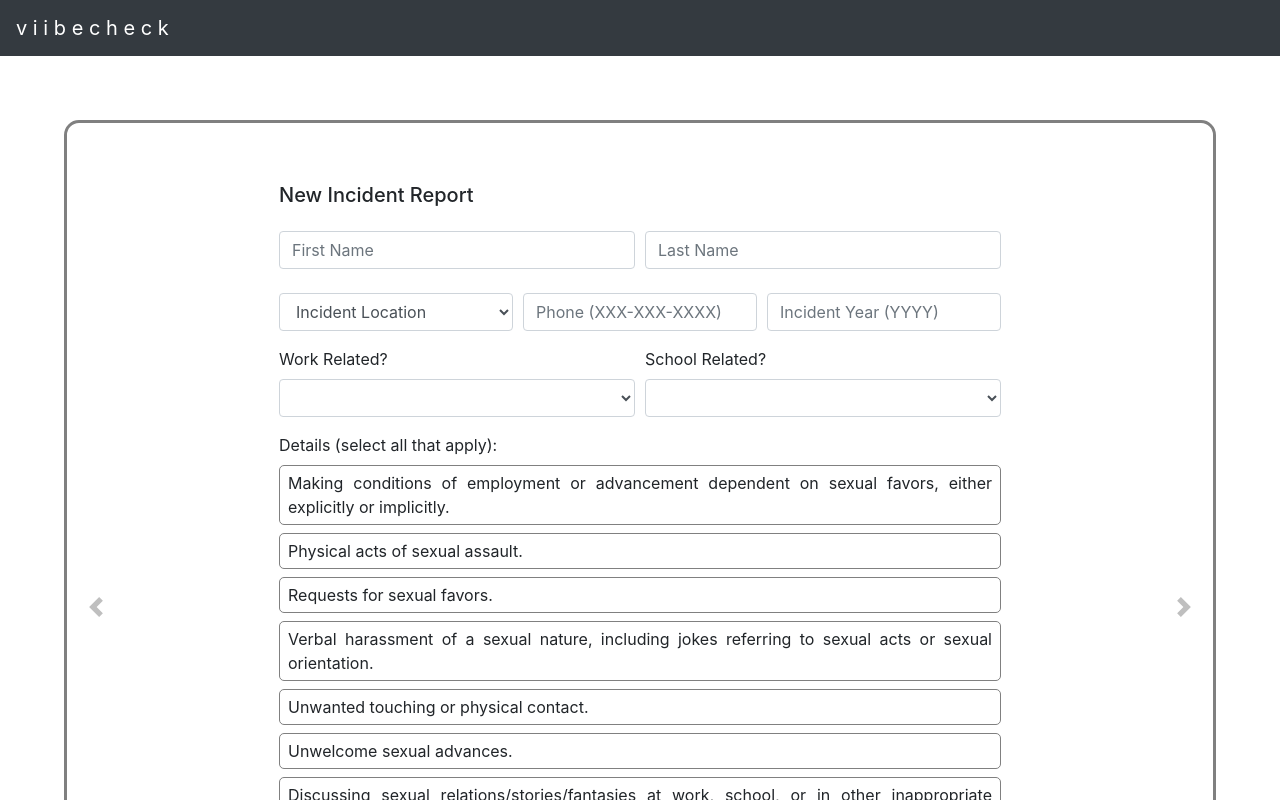
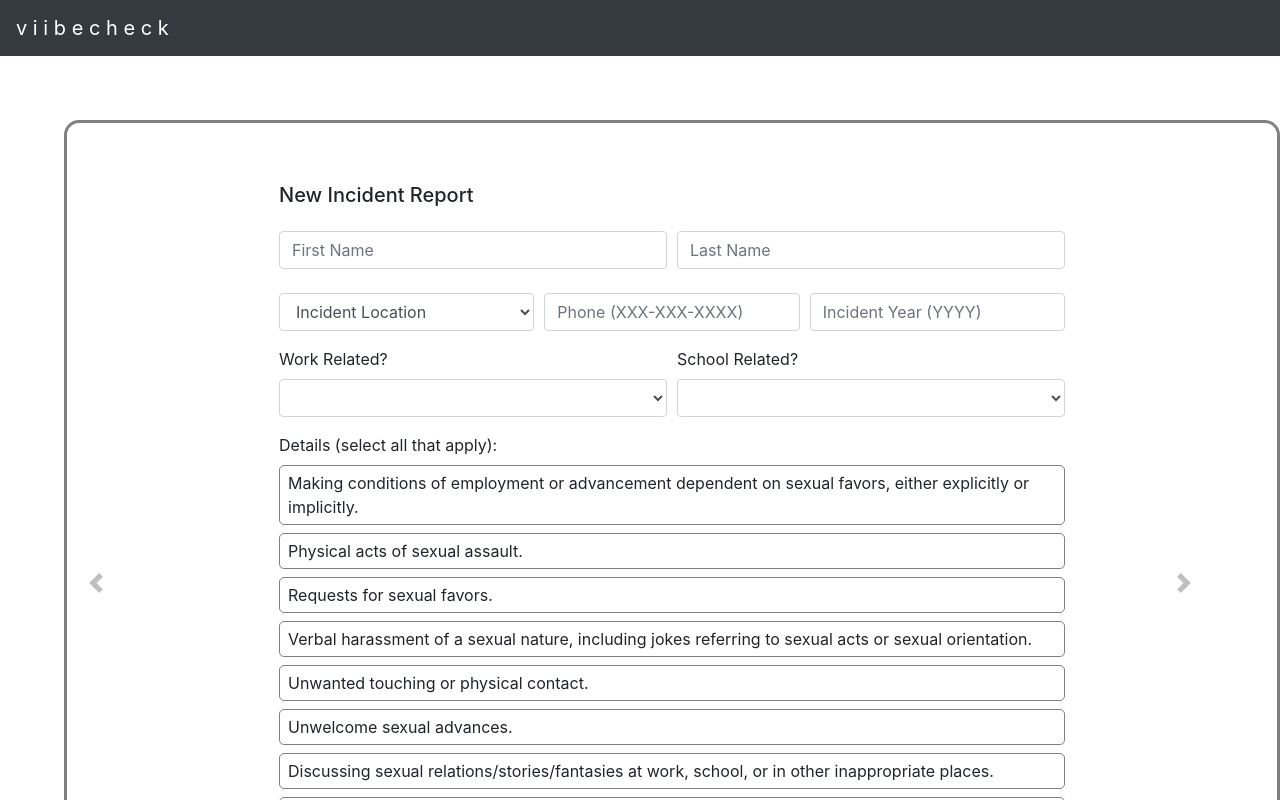
Before and after one commit to jtng3/fullstack-final-project-f20-viibecheck, a React (Create React App) app in the folder react-site/vibecheck/: page / in a window 1280 px wide. Both pictures are taken after a click on the item 640 px from the left and 788 px from the top of the page. Shown: the top 800 px of the page. Built offline with nearby package versions, Linux system fonts and the light colour scheme.

Commit message:
Revert "fixed another class->className error, made card text justify, modified card padding and width"
This reverts commit b59a665d685f159e1de389fb0e8ad33f741f47df.

```diff
--- a/react-site/vibecheck/src/components/Card.css
+++ b/react-site/vibecheck/src/components/Card.css
@@ -17,7 +17,7 @@
 .card{
     border-radius: 15px;
     height: auto;
-    width: 90vw;
+    width: 95vw;
 /*     margin-top: 3vh;
     margin-left: 3vw;
     margin-right: 3vw; */
@@ -28,7 +28,6 @@
     padding-left: 15vw;
     padding-right: 15vw;
     border: solid grey;
-    text-align: justify;
 }
 
 /* For Mobile */
--- a/react-site/vibecheck/src/components/form-components/Details.jsx
+++ b/react-site/vibecheck/src/components/form-components/Details.jsx
@@ -22,12 +22,12 @@ function Details(props) {
           </label> */}
           <input
             type="checkbox"
-            className="chk-btn"
+            class="chk-btn"
             id={detailType.id}
             name={detailType.id}
             onChange={props.updateDetails}
           />
-          <label className="w-100" for={detailType.id}>{detailType.content}</label>
+          <label class="w-100" for={detailType.id}>{detailType.content}</label>
         </div>
       ))}
     </Form.Group>
```
